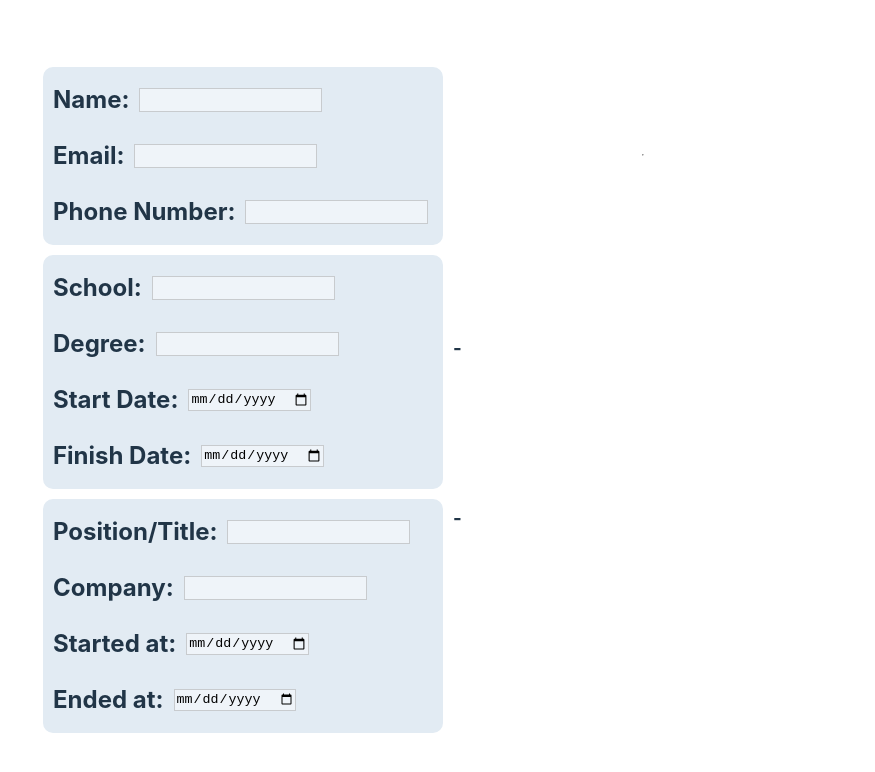
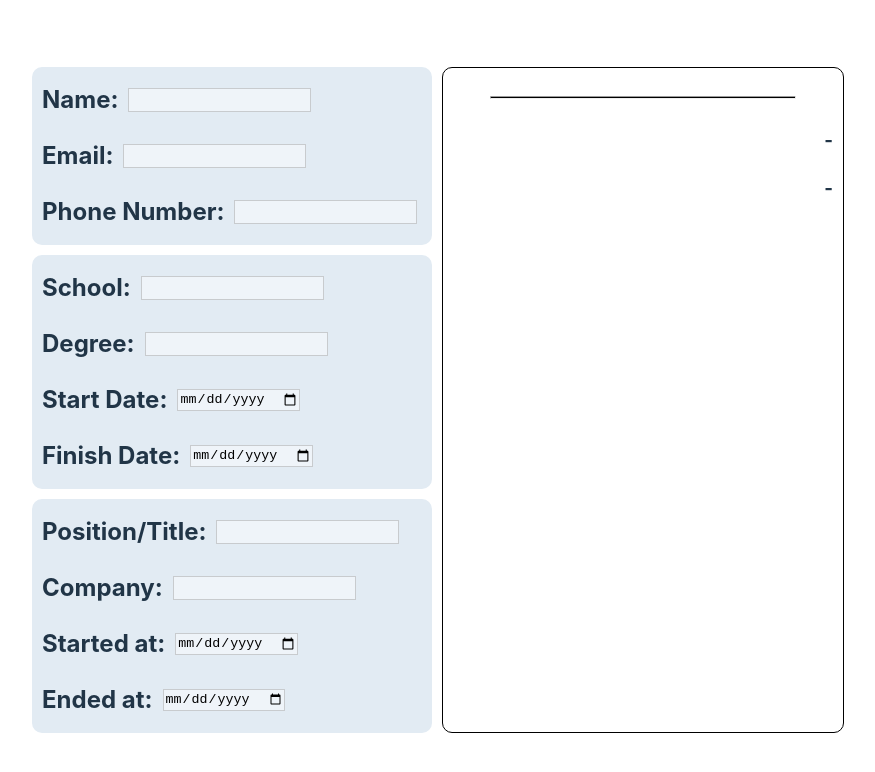
Before and after one commit to FloppyCacti/reseme-generator, a React (Vite) app: page / in a window 1280 px wide. Shown: the top 772 px of the page, without its empty margins (202-1077 px from the left). Built offline with nearby package versions, Linux system fonts and the light colour scheme.

Commit message:
add style to resume container and its element

```diff
--- a/src/styles/Resume.css
+++ b/src/styles/Resume.css
@@ -0,0 +1,27 @@
+div#resume-container {
+  border: 1px solid #000000;
+  border-radius: 10px;
+  padding: 10px;
+}
+
+div.resume-horizontal {
+  display: flex;
+  flex-direction: row;
+  justify-content: space-between;
+}
+
+div#resume-container h1,
+div#resume-container h3 {
+  margin: 0;
+}
+
+h1 {
+  text-align: center;
+}
+
+hr {
+  height: 1px;
+  width: 80%;
+  border-radius: 10px;
+  background-color: #000000;
+}
```
